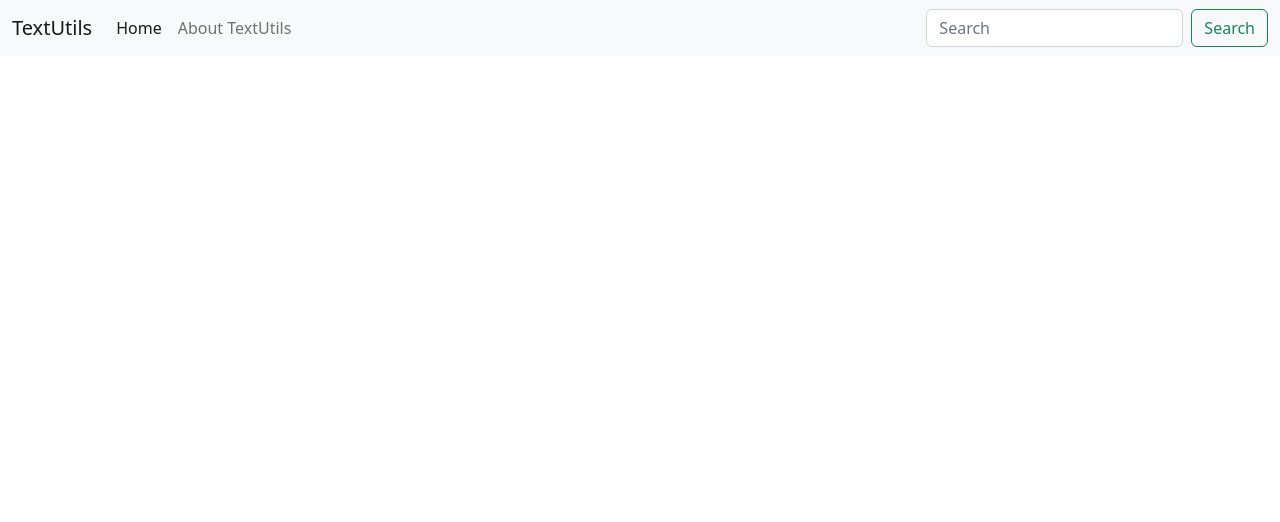
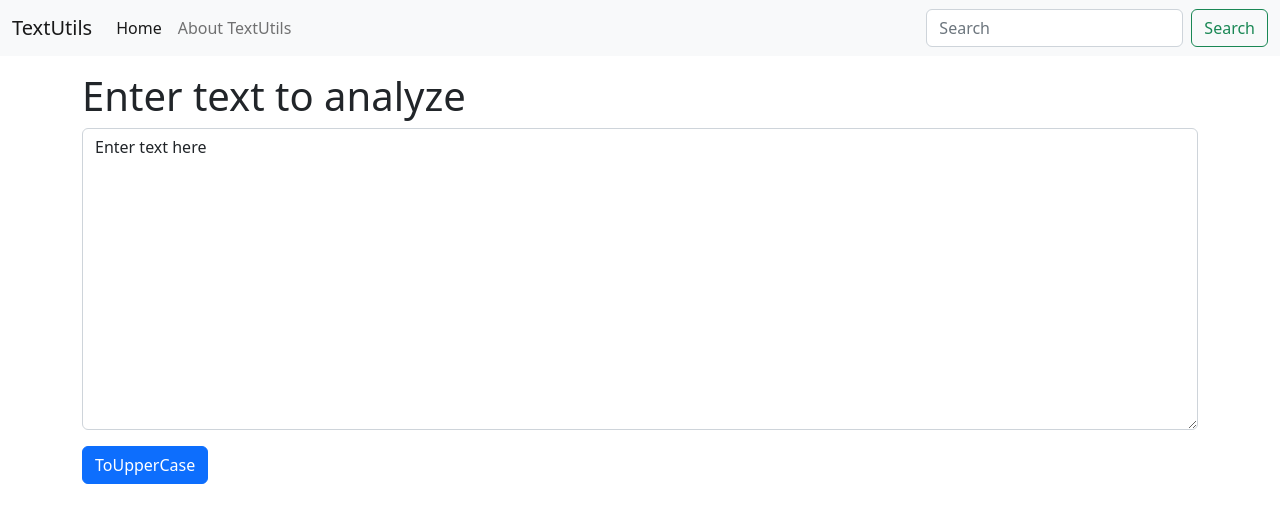
Before and after one commit to Avinash2103/React-TextUtils, a React (Create React App) app: page / in a window 1280 px wide. Shown: the top 522 px of the page. Built offline with nearby package versions, Linux system fonts and the light colour scheme.

Commit message:
Understanding State & Handling Events in React | #7

```diff
--- a/src/App.js
+++ b/src/App.js
@@ -1,10 +1,14 @@
 import "./App.css";
 import Navbar from "./components/Navbar";
+import TextForm from "./components/TextForm";
 
 function App() {
   return (
     <>
-      <Navbar title="TextUtils" aboutText="About TextUtils"/>
+      <Navbar title="TextUtils" aboutText="About TextUtils" />
+      <div className="container my-3">
+        <TextForm heading="Enter text to analyze"/>
+      </div>
     </>
   );
 }
--- /dev/null
+++ b/src/components/TextForm.js
@@ -0,0 +1,35 @@
+import React, { useState } from "react";
+import PropTypes from "prop-types";
+
+export default function TextForm(props) {
+  const handleUpClick = () => {
+    setText(text.toUpperCase());
+  };
+
+  const handleOnChange = (event) => {
+    setText(event.target.value);
+  };
+
+  const [text, setText] = useState("Enter text here");
+
+  return (
+    <div>
+      <h1>{props.heading}</h1>
+      <div className="mb-3">
+        <textarea
+          className="form-control"
+          value={text}
+          onChange={handleOnChange}
+          id="myBox"
+          rows="12"
+        ></textarea>
+      </div>
+      <button className="btn btn-primary" onClick={handleUpClick}>
+        ToUpperCase
+      </button>
+    </div>
+  );
+}
+
+TextForm.prototype = { heading: PropTypes.string.isRequired };
+TextForm.defaultProps = { heading: "Enter text to analyze" };
```
